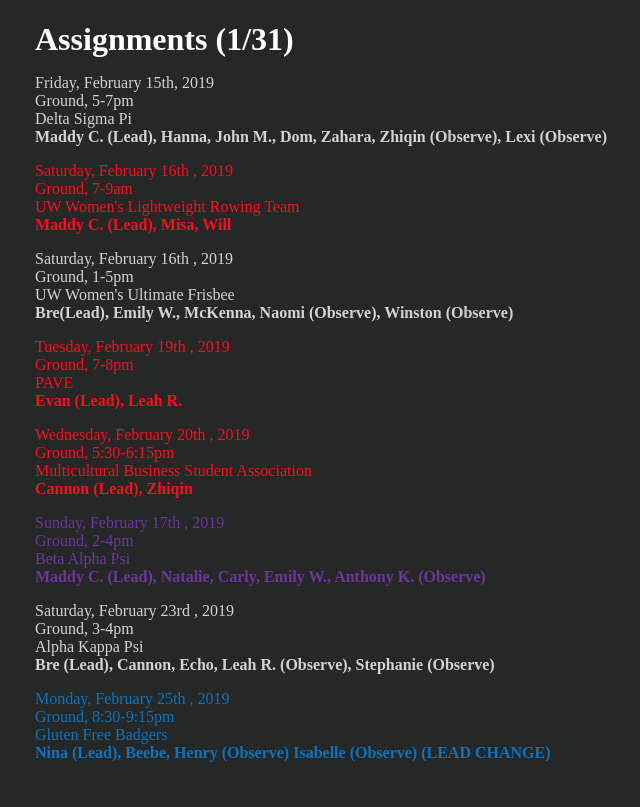
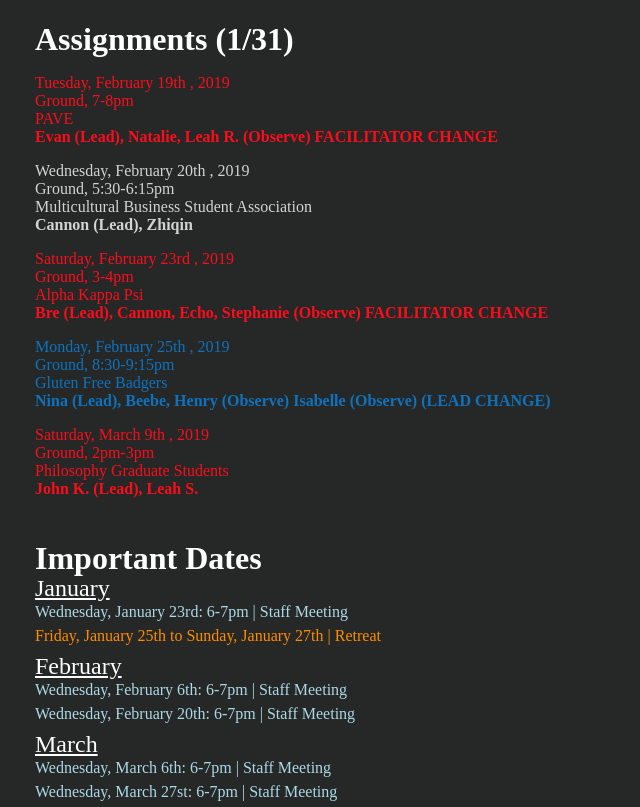
Before and after one commit to adventurelearningprograms/ALPsONLINE, a plain HTML site: page index.html in a window 1280 px wide. Shown: the part 406-1213 px from the top of the page, without its empty margins (13-653 px from the left). Drawn offline with Linux system fonts and the light colour scheme.

Commit message:
Updated Assignments (2/19)

```diff
--- a/index.html
+++ b/index.html
@@ -53,51 +53,36 @@
         <h1>Home</h1>
         <div id="email">
             <h6>Assignments (1/31)</h6>
-            <p class="old">
-                Friday, February 15th, 2019<br>
-                Ground, 5-7pm<br>
-                Delta Sigma Pi<br>
-                <strong>Maddy C. (Lead), Hanna, John M., Dom, Zahara, Zhiqin (Observe), Lexi (Observe)</strong>
-            </p>
-            <p class="new">
-                Saturday, February 16th , 2019<br>
-                Ground, 7-9am<br>
-                UW Women's Lightweight Rowing Team<br>
-                <strong>Maddy C. (Lead), Misa, Will</strong>
-            </p>
-            <p class="old">
-                Saturday, February 16th , 2019<br>
-                Ground, 1-5pm<br>
-                UW Women's Ultimate Frisbee<br>
-                <strong>Bre(Lead), Emily W., McKenna, Naomi (Observe), Winston (Observe)</strong>
-            </p>
             <p class="new">
                 Tuesday, February 19th , 2019<br>
                 Ground, 7-8pm<br>
                 PAVE<br>
-                <strong>Evan (Lead), Leah R.</strong>
-            <p class="new">
+                <strong>Evan (Lead), Natalie, Leah R. (Observe) FACILITATOR CHANGE</strong>
+            </p>
+
+            <p class="old">
                 Wednesday, February 20th , 2019<br>
                 Ground, 5:30-6:15pm<br>
                 Multicultural Business Student Association<br>
                 <strong>Cannon (Lead), Zhiqin</strong>
-            <p class="cancel">
-                Sunday, February 17th , 2019<br>
-                Ground, 2-4pm<br>
-                Beta Alpha Psi<br>
-                <strong>Maddy C. (Lead), Natalie, Carly, Emily W., Anthony K. (Observe)</strong>
             </p>
-            <p class="old">
+            <p class="new">
                 Saturday, February 23rd , 2019<br>
                 Ground, 3-4pm<br>
                 Alpha Kappa Psi<br>
-                <strong>Bre (Lead), Cannon, Echo, Leah R. (Observe), Stephanie (Observe)</strong>
+                <strong>Bre (Lead), Cannon, Echo, Stephanie (Observe) FACILITATOR CHANGE</strong>
             </p>
             <p class="needLead">
                 Monday, February 25th , 2019<br>
                 Ground, 8:30-9:15pm<br>
                 Gluten Free Badgers<br>
                 <strong>Nina (Lead), Beebe, Henry (Observe) Isabelle (Observe) (LEAD CHANGE)</strong>
+            </p>
+            <p class="new">
+                Saturday, March 9th , 2019<br>
+                Ground, 2pm-3pm<br>
+                Philosophy Graduate Students<br>
+                <strong>John K. (Lead), Leah S.</strong>
             </p>
         </div>
 
```
